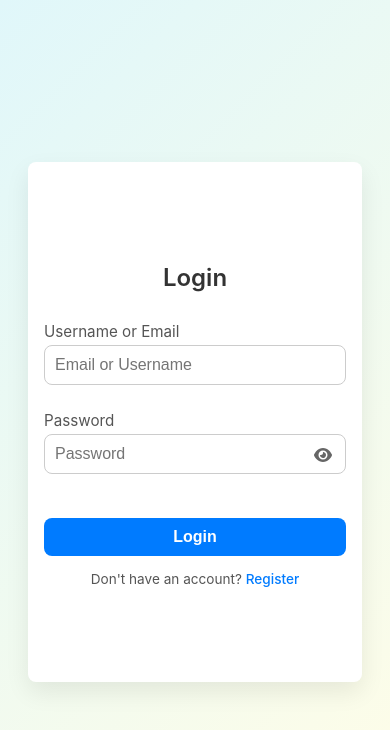
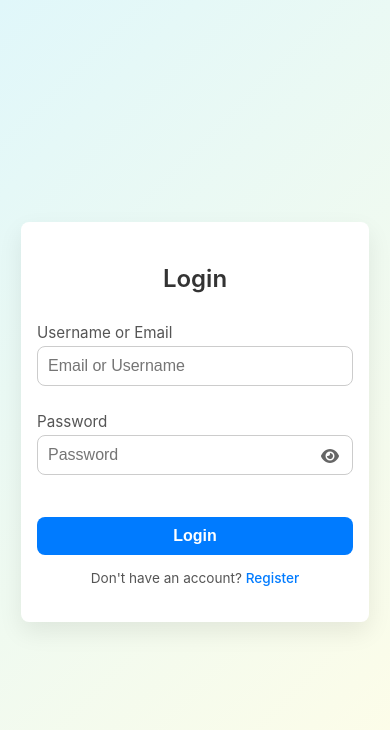
Before and after one commit to karthik-65/Convo, a React (Create React App) app in the folder client/: page /login in a window 390 px wide. Shown: the top 730 px of the page. Built offline with nearby package versions, Linux system fonts and the light colour scheme; no server answers.

Commit message:
Updated css code commit

```diff
--- a/client/src/components/Login.css
+++ b/client/src/components/Login.css
@@ -10,13 +10,13 @@ body {
   align-items: center;
   justify-content: center;
   min-height: 100vh;
-  padding: 16px;
+  padding: 40px;
 }
 
 .login-container {
   width: 100%;
   max-width: 420px;
-  min-height: 520px;
+  min-height: 400px;
   padding: 30px 40px;
   background-color: #ffffff;
   box-shadow: 0 10px 25px rgba(0, 0, 0, 0.08);
@@ -94,7 +94,6 @@ label {
   padding: 12px;
   font-size: 1rem;
   font-weight: 600;
-  margin-top: 2px;
   background-color: #007bff;
   color: #fff;
   border: none;
@@ -136,10 +135,10 @@ label {
 
 @media (max-width: 480px) {
   .login-container {
-    margin: 32px 12px;
+    margin: 32px 5px;
     padding: 20px 16px;
     border-radius: 8px;
-    min-height: 520px;
+    min-height: 400px;
   }
 
   .login-form h2 {
--- a/client/src/components/Register.css
+++ b/client/src/components/Register.css
@@ -125,7 +125,6 @@ label {
 /* Button */
 .register-button {
   width: 100%;
-  margin-top: 2px;
   padding: 12px;
   font-size: 1rem;
   font-weight: 600;
```
